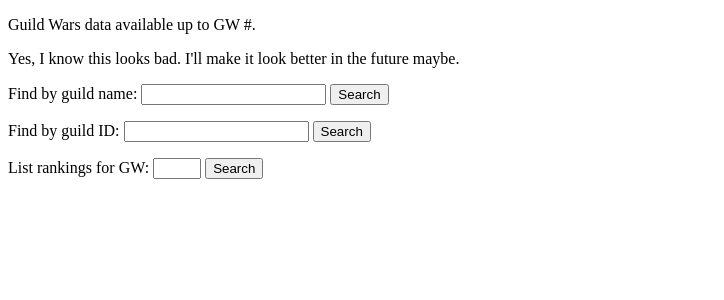
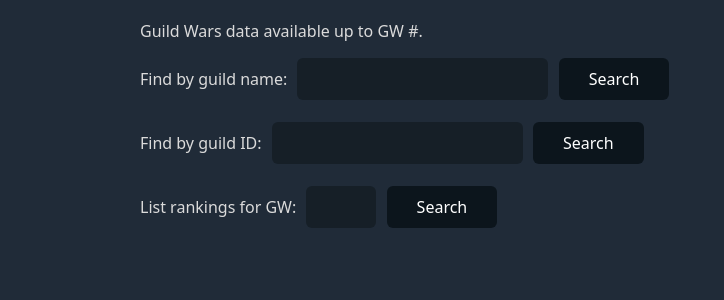
Before and after one commit to menma1234/gw-guild-searcher, a Flask app: template templates/index.html in a window 1280 px wide. Shown: the top 300 px of the page, without its empty margins (0-724 px from the left). Run offline with Flask 2, Linux system fonts and the light colour scheme; the template is opened without the code that fills it, so the values that code supplies are empty; parts of the project's set-up code (start-up, migrations or seed data) failed here and were passed over; some libraries are stand-ins or nearby versions.

Commit message:
prettify
thanks water.css

```diff
--- a/templates/index.html
+++ b/templates/index.html
@@ -4,13 +4,30 @@
         <meta http-equiv="content-type" content="text/html; charset=utf-8" />
         <title>GBF Guild War Guild Searcher</title>
 
-        <script type = "text/javascript" src = "//cdn.jsdelivr.net/bluebird/latest/bluebird.core.min.js"></script>
+        <script type = "text/javascript" src = "https://cdn.jsdelivr.net/bluebird/latest/bluebird.core.min.js"></script>
         <script type = "text/javascript" src = "static/js/util.js"></script>
         <script type = "text/javascript" src = "static/js/gw-guild-searcher.js"></script>
 
+        <link rel="stylesheet" href="https://cdn.jsdelivr.net/gh/kognise/water.css@latest/dist/dark.css">
+
         <style type = "text/css">
+            /* Begin Water.css overrides */
+            body {
+                max-width: 1000px;
+            }
+
+            input:not([type="checkbox"]) {
+                display: inline;
+            }
+            /* End Water.css overrides */
+
             input[type = "number"] {
-                width: 40px;
+                width: 50px;
+                margin-left: 6px;
+            }
+
+            input[type = "text"] {
+                margin-left: 6px;
             }
 
             .error {
@@ -31,7 +48,6 @@
     <body>
         <div>
             <p>Guild Wars data available up to GW #{{ max_gw }}.</p>
-            <p>Yes, I know this looks bad. I'll make it look better in the future maybe.</p>
 
             <p>
                 Find by guild name:
```
